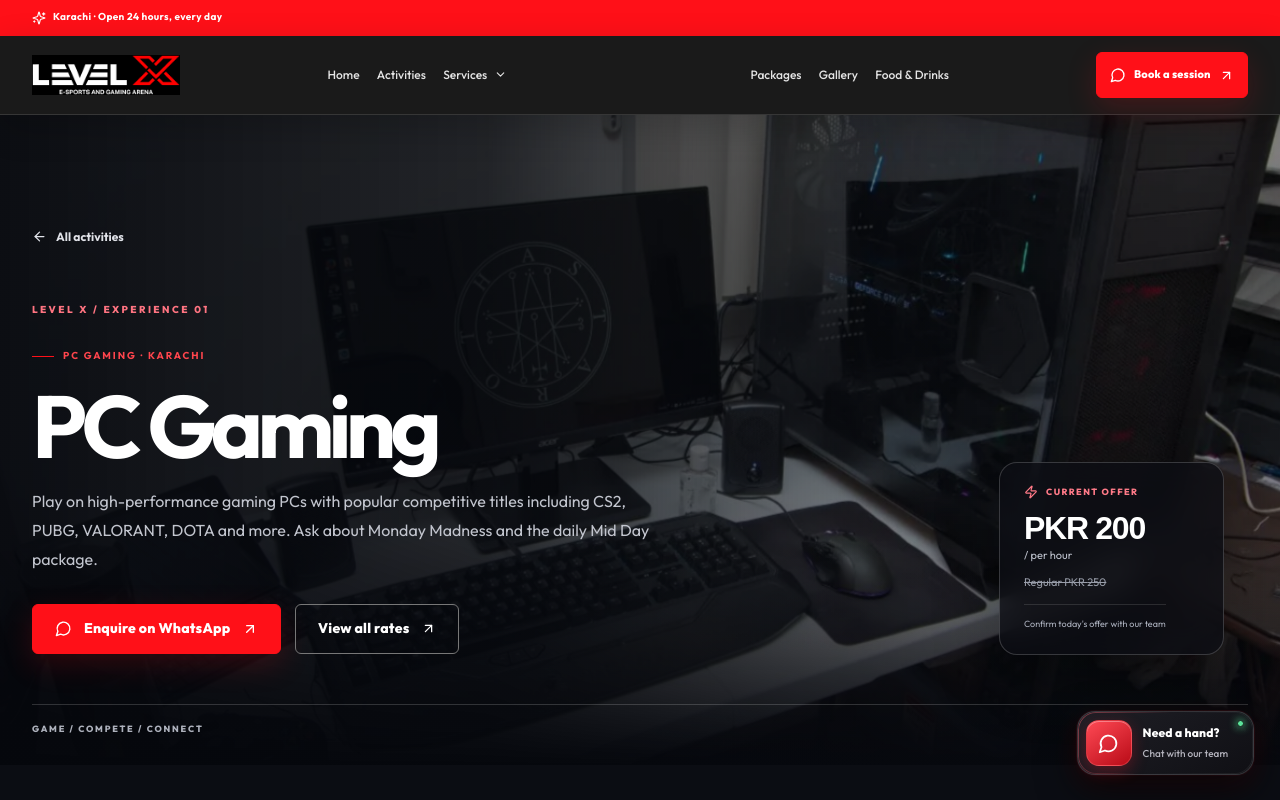
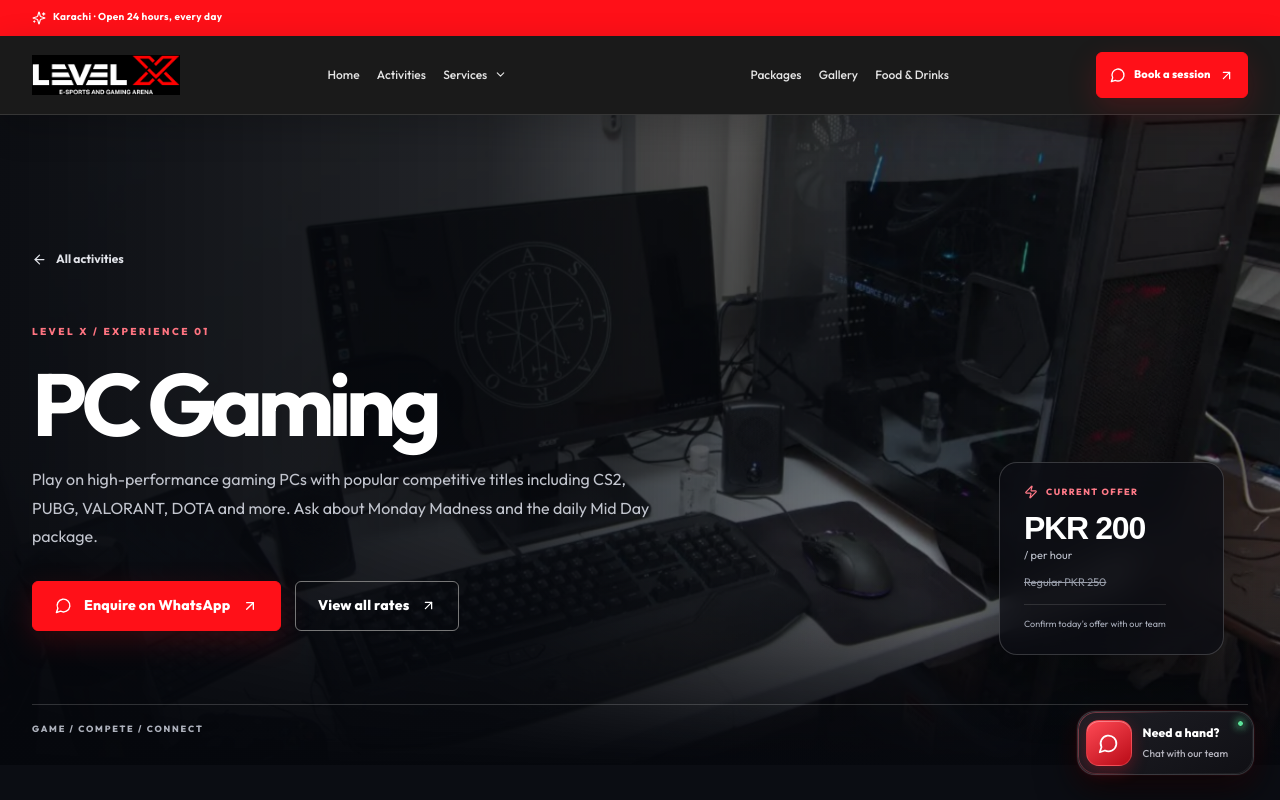
Before and after one commit to syedhussainabbaszaidi/levelxgamingarena, a Next.js app: page /activities/pc-games/ in a window 1280 px wide. Shown: the top 800 px of the page. Built offline with nearby package versions, Linux system fonts and the light colour scheme.

Commit message:
Remove activity category and Karachi banner label

```diff
--- a/app/activities/[slug]/page.tsx
+++ b/app/activities/[slug]/page.tsx
@@ -48,7 +48,6 @@ export default async function ActivityPage({ params }: { params: Promise<{ slug:
           <Link href="/activities/" className="activity-back-link"><ArrowLeft size={15} /> All activities</Link>
           <div className="activity-hero-copy">
             <span className="activity-index">LEVEL X / EXPERIENCE {activityNumber}</span>
-            <span className="eyebrow">{activity.category} · KARACHI</span>
             <h1>{activity.name}</h1>
             <p>{activity.description}</p>
             <div className="activity-hero-actions">
```
